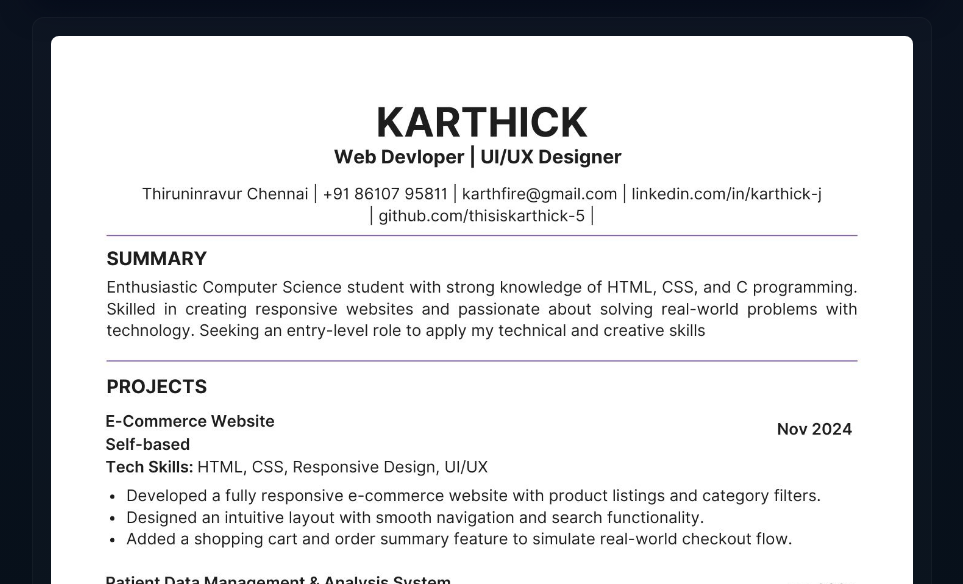
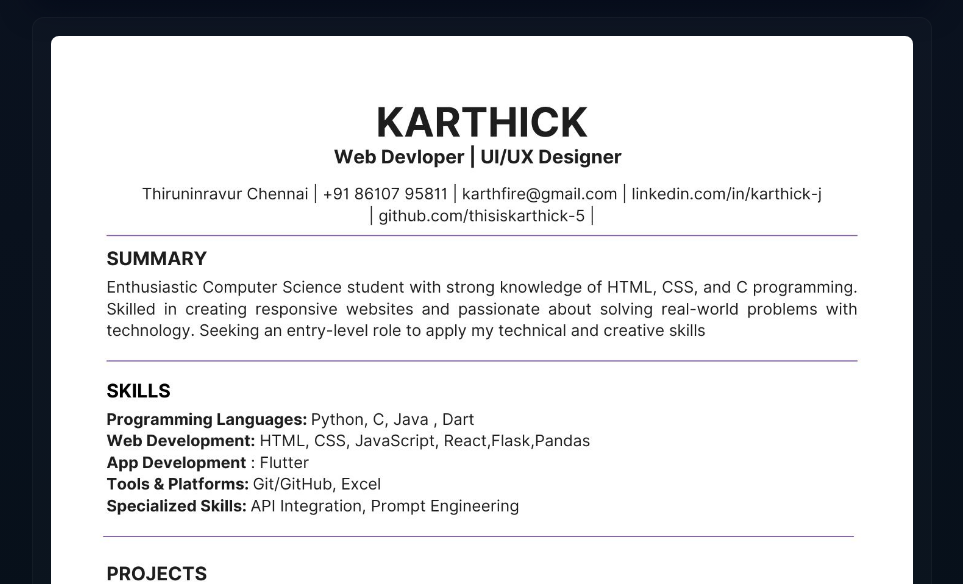
Before and after one commit to thisiskarthick-5/portfoliopink3, a plain HTML site: page resume.html in a window 1280 px wide. Shown: the part 216-800 px from the top of the page, without its empty margins (158-1121 px from the left). Drawn offline with Linux system fonts and the light colour scheme.

Commit message:
Update resume.html

```diff
--- a/resume.html
+++ b/resume.html
@@ -62,7 +62,8 @@
     <div class="resume-card">
       <!-- Replace 'resume.jpg' with your actual resume image filename or a data URI -->
 
-      <img id="resumeImg" class="resume-img" src="resume.jpg" alt="Resume image - replace resume.jpg with your file">
+      <img id="resumeImg" class="resume-img" src="1.jpg" alt="Resume image - replace resume.jpg with your file">
+      <img id="resumeImg" class="resume-img" src="2.jpg" alt="Resume image - replace resume.jpg with your file">
     </div>
   </div>
 
```
